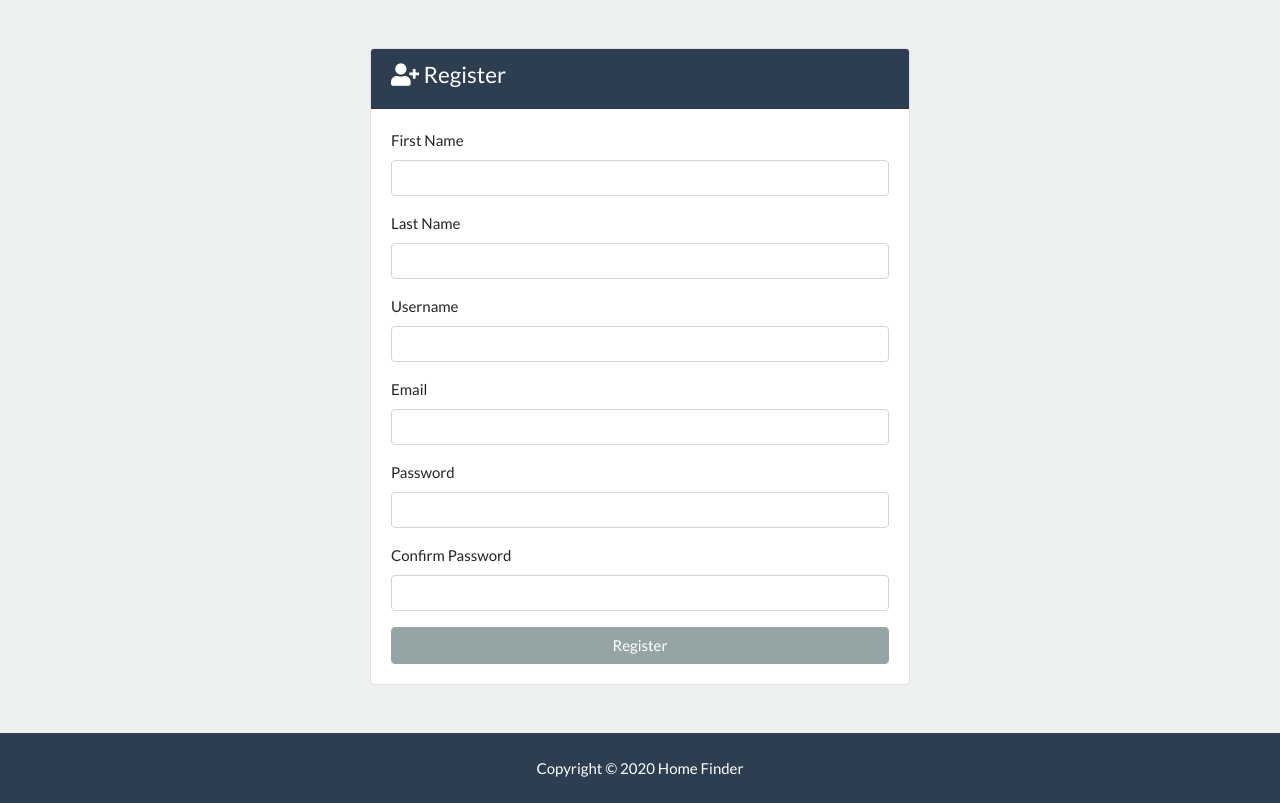
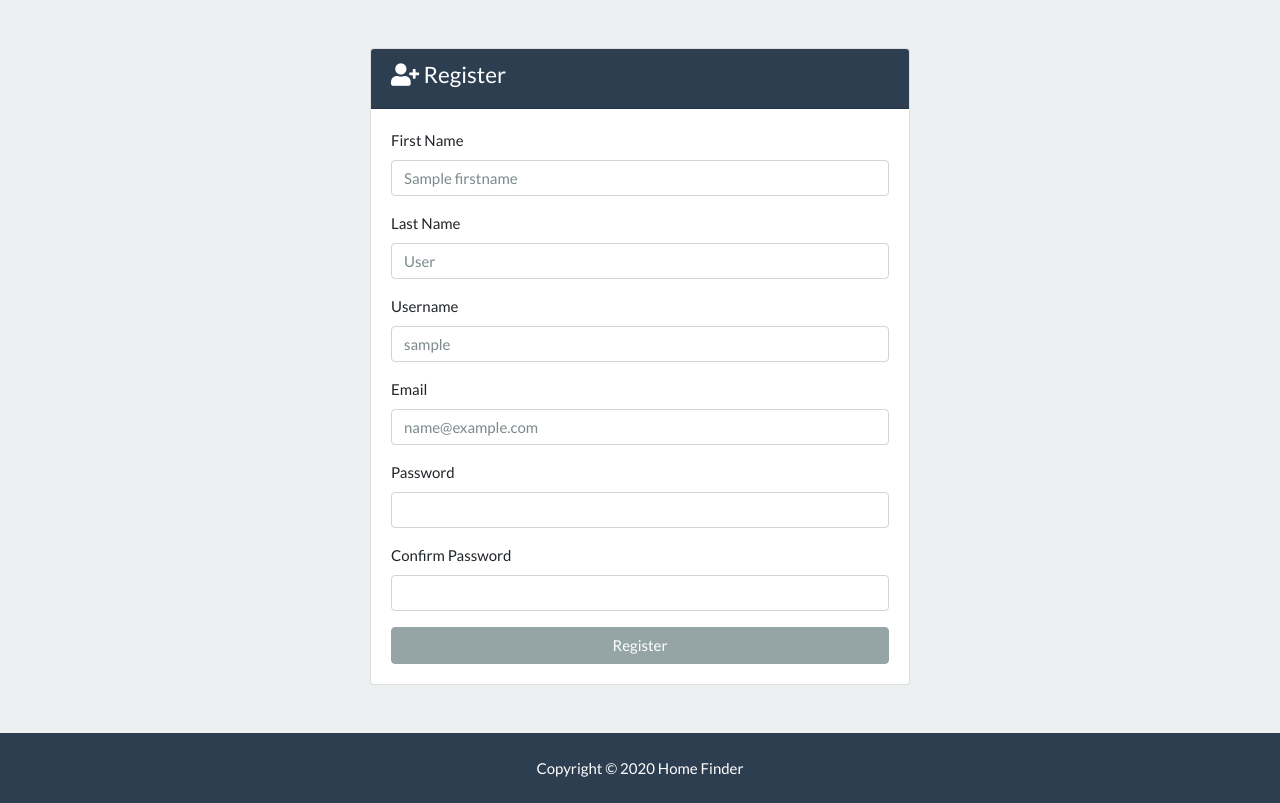
Before and after one commit to peterintest/homefinder, a Django app: template templates/accounts/register.html in a window 1280 px wide. Shown: the part 98-901 px from the top of the page. Run offline with Django 3.2, Linux system fonts and the light colour scheme; the template is opened without the code that fills it: most values are stand-ins (such as "Sample title", 1, 10 or a date in 2020); some libraries are stand-ins or nearby versions.

Commit message:
HF-10 - prevent firstname, lastname, email and username fields from being cleared

```diff
--- a/templates/accounts/register.html
+++ b/templates/accounts/register.html
@@ -17,19 +17,19 @@
                   {% csrf_token %}
                 <div class="form-group">
                   <label for="firstname">First Name</label>
-                  <input type="text" name="firstname" class="form-control" required>
+                  <input type="text" name="firstname" class="form-control" value="{{ firstname }}" required>
                 </div>
                 <div class="form-group">
                   <label for="lastname">Last Name</label>
-                  <input type="text" name="lastname" class="form-control" required>
+                  <input type="text" name="lastname" class="form-control" value="{{ lastname }}" required>
                 </div>
                 <div class="form-group">
                   <label for="username">Username</label>
-                  <input type="text" name="username" class="form-control" required>
+                  <input type="text" name="username" class="form-control" value="{{ username }}" required>
                 </div>
                 <div class="form-group">
                   <label for="email">Email</label>
-                  <input type="email" name="email" class="form-control" required>
+                  <input type="email" name="email" class="form-control" value="{{ email }}" required>
                 </div>
                 <div class="form-group">
                   <label for="password2">Password</label>
```
Also changed, not shown: accounts/views.py (+10 -5 lines).
